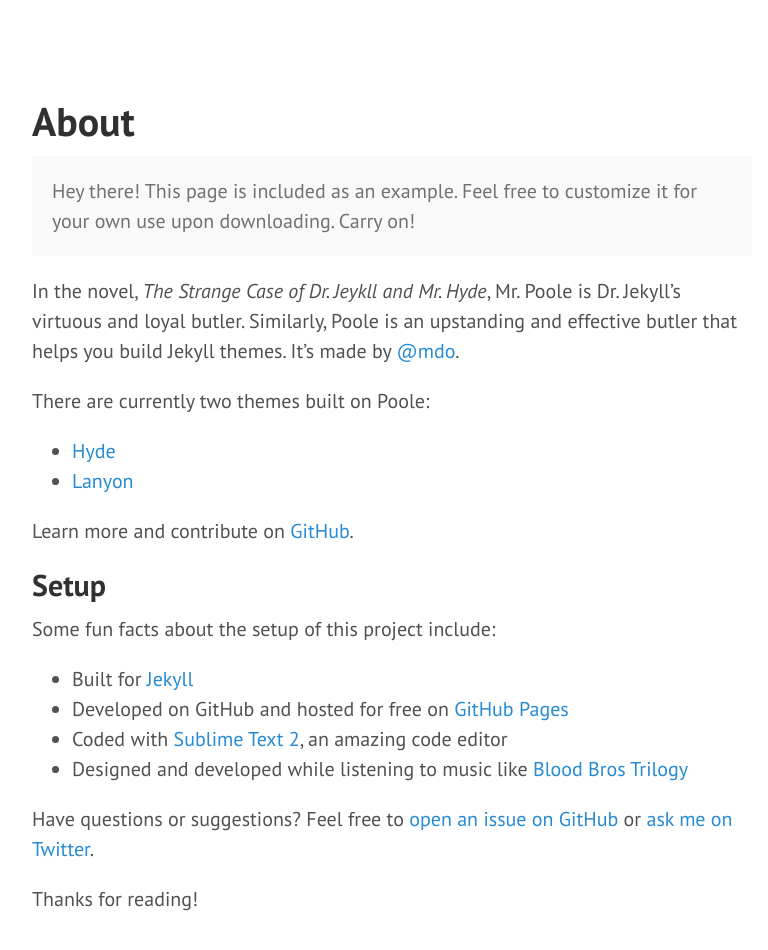
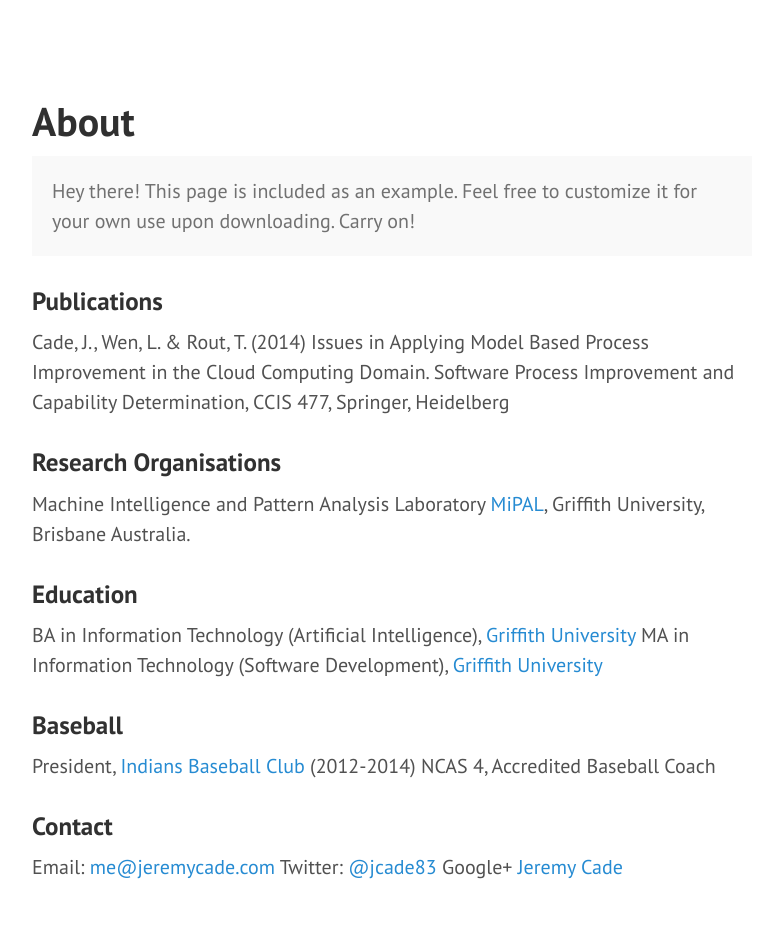
Before and after one commit to JeremyCade/jeremycade.github.io, a Jekyll site: the page built from about.md, in a window 1280 px wide, cut to the strip 104-1178 px from the top of the page. Shown: the top 950 px of the strip, without its empty margins (428-1196 px from the left). Built offline with Jekyll 4.4.1, drawn with Linux system fonts in a browser that asks for light colours; Markdown is read by kramdown in place of the engine named in the settings.

Commit message:
About me

```diff
--- a/about.md
+++ b/about.md
@@ -7,24 +7,24 @@
   Hey there! This page is included as an example. Feel free to customize it for your own use upon downloading. Carry on!
 </p>
 
-In the novel, *The Strange Case of Dr. Jeykll and Mr. Hyde*, Mr. Poole is Dr. Jekyll's virtuous and loyal butler. Similarly, Poole is an upstanding and effective butler that helps you build Jekyll themes. It's made by [@mdo](https://twitter.com/mdo).
 
-There are currently two themes built on Poole:
 
-* [Hyde](http://hyde.getpoole.com)
-* [Lanyon](http://lanyon.getpoole.com)
+### Publications
+Cade, J., Wen, L. & Rout, T. (2014) Issues in Applying Model Based Process Improvement in the Cloud Computing Domain. Software Process Improvement and Capability Determination, CCIS 477, Springer, Heidelberg
 
-Learn more and contribute on [GitHub](https://github.com/poole).
+### Research Organisations
+Machine Intelligence and Pattern Analysis Laboratory [MiPAL](http://www.mipal.net.au), Griffith University, Brisbane Australia.
 
-## Setup
+### Education
+BA in Information Technology (Artificial Intelligence), [Griffith University](http://www.griffith.edu.au)
+MA in Information Technology (Software Development), [Griffith University](http://www.griffith.edu.au)
 
-Some fun facts about the setup of this project include:
+### Baseball
+President, [Indians Baseball Club](http://www.indians.org.au) (2012-2014)
+NCAS 4, Accredited Baseball Coach
 
-* Built for [Jekyll](http://jekyllrb.com)
-* Developed on GitHub and hosted for free on [GitHub Pages](https://pages.github.com)
-* Coded with [Sublime Text 2](http://sublimetext.com), an amazing code editor
-* Designed and developed while listening to music like [Blood Bros Trilogy](https://soundcloud.com/maddecent/sets/blood-bros-series)
+### Contact
 
-Have questions or suggestions? Feel free to [open an issue on GitHub](https://github.com/poole/issues/new) or [ask me on Twitter](https://twitter.com/mdo).
-
-Thanks for reading!
+Email: [me@jeremycade.com](mailto://me@jeremycade.com)
+Twitter: [@jcade83](https://twitter.com/jcade83)
+Google+ [Jeremy Cade](https://plus.google.com/+JeremyCade/)
```
